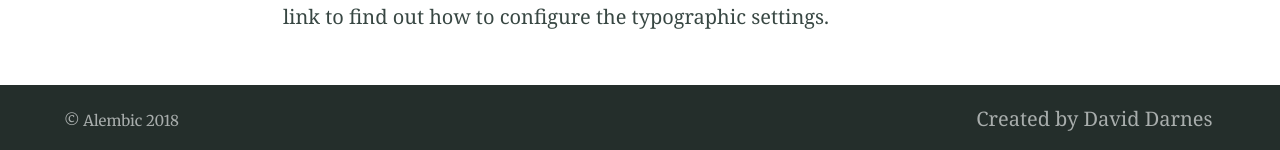
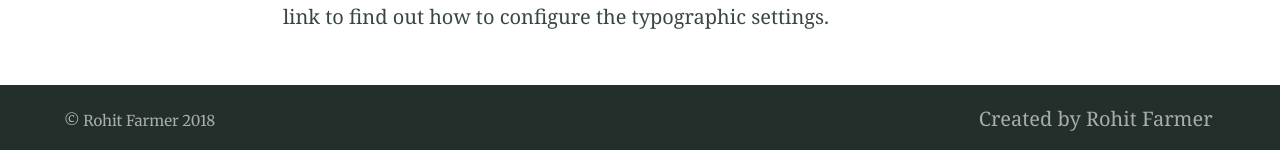
Before and after one commit to rohitfarmer/rohitfarmer.github.io, a Jekyll site: the page built from index.md, in a window 1280 px wide and 900 px high, scrolled down 3230 px. Shown: the part 747-897 px from the top of the window. Built offline with Jekyll 4.4.1, drawn with Linux system fonts in a browser that asks for light colours; our own code applies the rules of GitHub Pages for plain Markdown files.

Commit message:
Update _config.yml

```diff
--- a/_config.yml
+++ b/_config.yml
@@ -36,16 +36,14 @@ paginate: 2 # jekyll-paginate > items per page
 paginate_path: blog/page:num # jekyll-paginate > blog page
 jekyll-mentions: https://twitter.com # jekyll-mentions > service used when @replying
 twitter:
-  username: DavidDarnes # jekyll-seo-tag > Owners twitter username
-author: DavidDarnes # jekyll-seo-tag > default author
+  username: rohitfarmer # jekyll-seo-tag > Owners twitter username
+author: rohitfarmer # jekyll-seo-tag > default author
 social: # jekyll-seo-tag > social overrides
   name: David Darnes # jekyll-seo-tag > real name
   links:  # jekyll-seo-tag > social aliases (sameAs)
-    - https://twitter.com/DavidDarnes
-    - https://www.facebook.com/daviddarnes
-    - https://www.linkedin.com/in/daviddarnes
-    - https://plus.google.com/+DavidDarnes
-    - https://github.com/daviddarnes
+    - https://twitter.com/rohitfarmer
+    - https://www.linkedin.com/in/rohitfarmer
+    - https://github.com/rohitfarmer
 
 # 4. Jekyll settings
 sass:
@@ -75,13 +73,13 @@ defaults:
 # 7. Site settings
 encoding: utf-8 # Make sure the encoding is right
 lang: en-GB # Set the site language
-title: "Alembic" # Site name or title, also used in jekyll-seo-tag
+title: "Rohit Farmer" # Site name or title, also used in jekyll-seo-tag
 logo: "/assets/logo.svg" # Site logo, also used in jekyll-seo-tag
-description: "Alembic is a starting point for Jekyll projects. Rather than starting from scratch, this boilerplate is designed to get the ball rolling immediately" # Site description and default description, also used in jekyll-seo-tag
-url: "https://alembic.darn.es" # Site url, also used in jekyll-seo-tag
+description: "Rohit Farmer's Professional Website" # Site description and default description, also used in jekyll-seo-tag
+url: "https://rohitfarmer.github.io" # Site url, also used in jekyll-seo-tag
 baseurl: ""
-repo: "https://github.com/daviddarnes/alembic"
-email: "me@daviddarnes.com"
+repo: ""
+email: "rohit.farmer@gmail.com"
 # disqus: "alembic-1" # Blog post comments, uncomment the option and set the site ID from your Disqus account
 avatarurl: "https://www.gravatar.com/avatar/6c0377abcf4da91cdd35dea4554b2a4c" # Uses avatars for favicons to get multple sites, eg Gravatar, Twitter, GitHub
 # google_analytics: ''
@@ -98,14 +96,13 @@ navigation_header:
   Fork Alembic: https://github.com/daviddarnes/alembic
 
 navigation_footer:
-  Created by David Darnes: https://darn.es
+  Created by Rohit Farmer: https://rohitfarmer.github.io
 
 social_links: # Appears in sidebar. Set the urls then uncomment and comment out as desired
-  Twitter: https://twitter.com/DavidDarnes
-  LinkedIn: https://www.linkedin.com/in/daviddarnes
-  Google+: https://plus.google.com/+DavidDarnes
-  GitHub: https://github.com/daviddarnes
-  link: https://darn.es
+  Twitter: https://twitter.com/rohitfarmer
+  LinkedIn: https://www.linkedin.com/in/rohitfarmer
+  GitHub: https://github.com/rohitfarmer
+  link: https://rohitfarmer.github.io
   RSS: /feed.xml
 
 sharing_links: # Appear at the bottom of single blog posts, uncomment and comment out as desired. Colours set the button colour
@@ -113,7 +110,7 @@ sharing_links: # Appear at the bottom of single blog posts, uncomment and commen
   facebook: "#3B5998"
   Google+: "#DC4E41"
   # Pinterest: "#BD081C"
-  # LinkedIn: "#0077B5"
+  LinkedIn: "#0077B5"
   # tumblr: "#36465D"
   # Reddit: "#FF4500"
   # Hacker News: "#ff6600"
```
